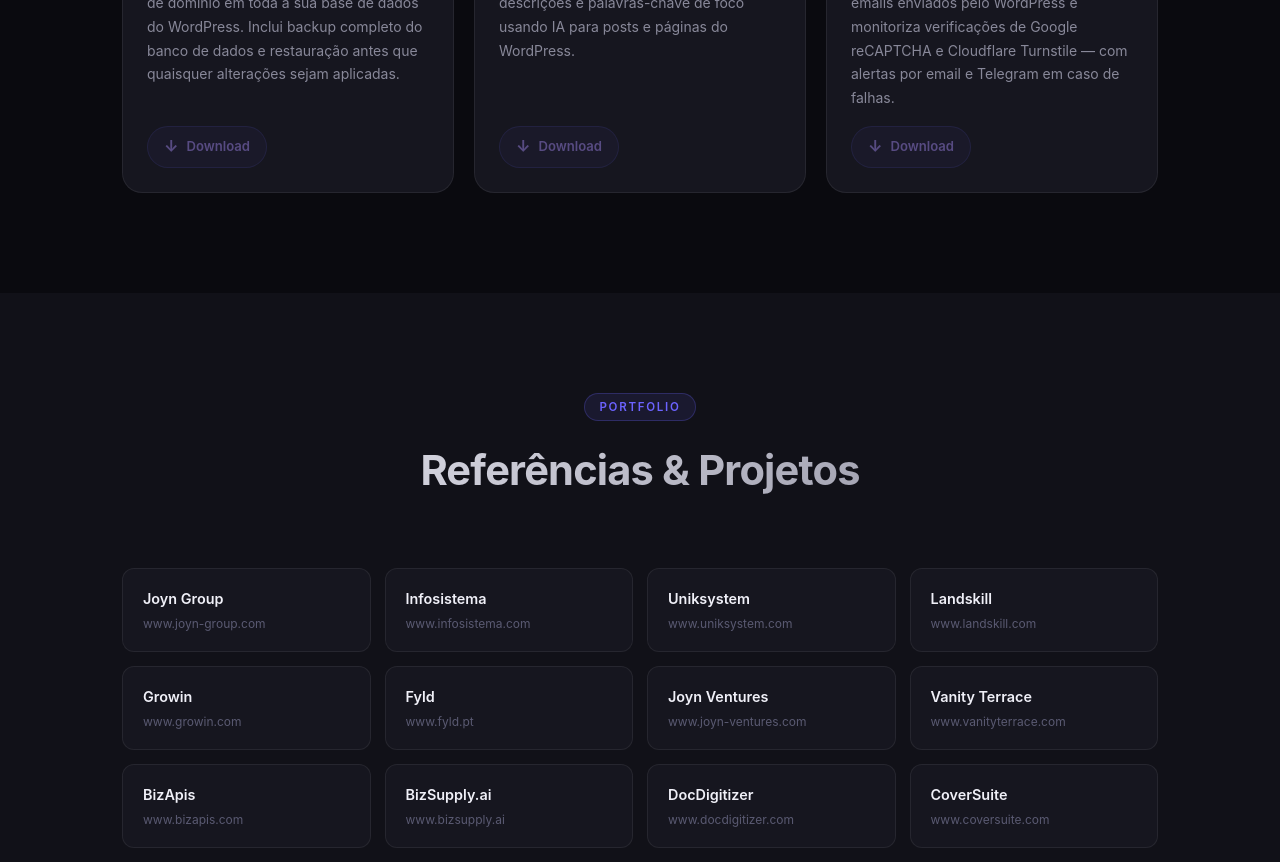
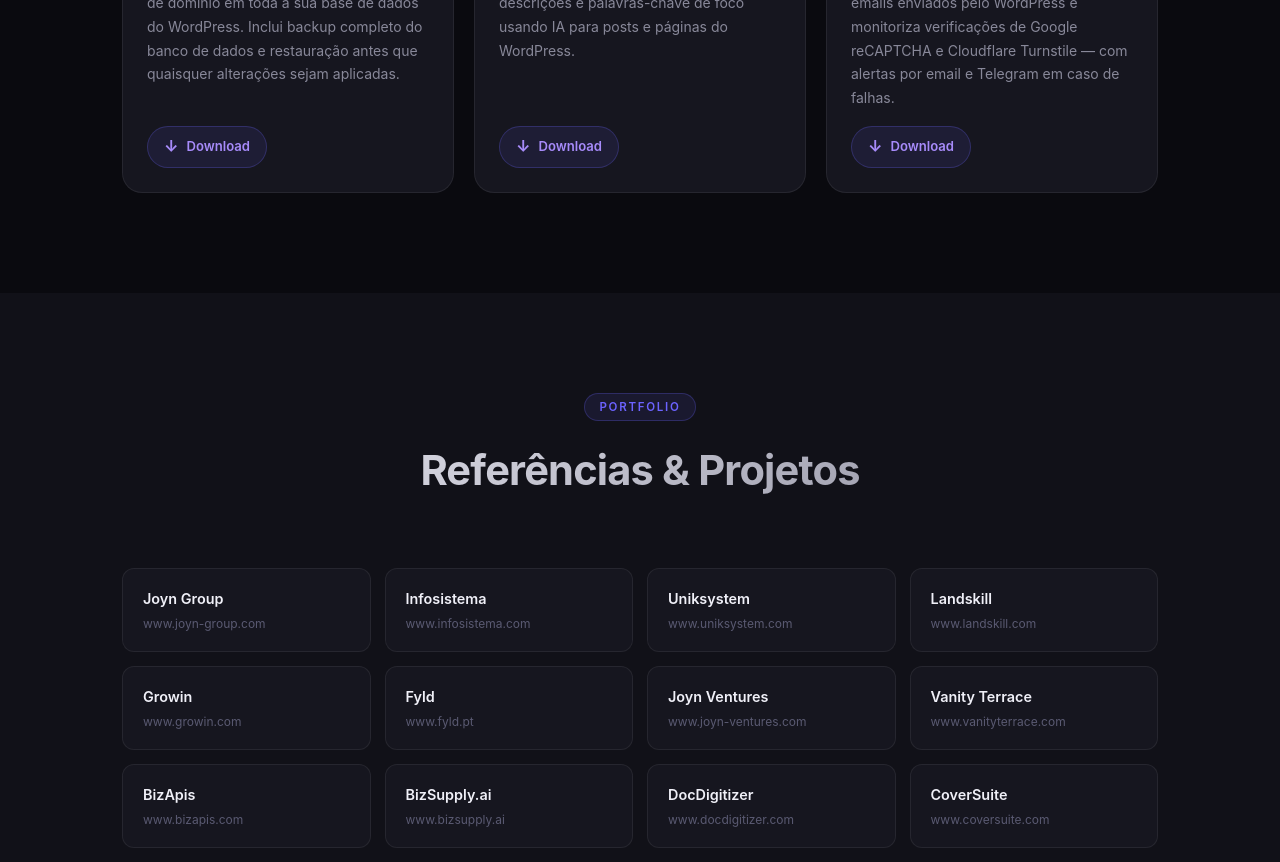
Before and after one commit to enovar/CV, a React (Vite) app: page / in a window 1280 px wide. Shown: the part 5300-6162 px from the top of the page. Built offline with nearby package versions, Linux system fonts and the light colour scheme.

Commit message:
Regular Update
Add Plugins

```diff
--- a/src/App.css
+++ b/src/App.css
@@ -810,6 +810,7 @@
   background: linear-gradient(135deg, rgba(108,99,255,0.06), transparent);
   opacity: 0;
   transition: opacity var(--transition);
+  pointer-events: none;
 }
 .plugin-card:hover {
   border-color: rgba(108,99,255,0.4);
--- a/src/components/Contact.jsx
+++ b/src/components/Contact.jsx
@@ -4,38 +4,41 @@
 import { useLang } from '../context/LangContext';
 
 const FORMSPREE_ENDPOINT = 'https://formspree.io/f/maqpoyaj';
-const CONTACT_EMAIL = 'luis.particular@gmail.com';
 const TURNSTILE_SITE_KEY = import.meta.env.VITE_TURNSTILE_SITE_KEY;
-
-function openMailto(form) {
-  const body = `${form.message}\n\n---\nNome: ${form.name}\nEmail: ${form.email}`;
-  window.open(
-    `mailto:${CONTACT_EMAIL}?subject=${encodeURIComponent(form.subject)}&body=${encodeURIComponent(body)}`
-  );
-}
 
 export default function Contact() {
   const [ref, inView] = useInView();
   const { t } = useLang();
   const c = t.contact;
   const [form, setForm] = useState({ name: '', email: '', subject: '', message: '' });
-  const [status, setStatus] = useState('idle'); // idle | sending | success | mailto | error
+  const [status, setStatus] = useState('idle'); // idle | sending | success | error
+  const [validationError, setValidationError] = useState('');
   const turnstileRef = useRef(null);
   const [tsToken, setTsToken] = useState(null);
 
-  const handleChange = (e) => setForm(prev => ({ ...prev, [e.target.name]: e.target.value }));
+  const handleChange = (e) => {
+    setValidationError('');
+    setForm(prev => ({ ...prev, [e.target.name]: e.target.value }));
+  };
 
   const reset = () => {
     setStatus('idle');
     setForm({ name: '', email: '', subject: '', message: '' });
+    setValidationError('');
     setTsToken(null);
     turnstileRef.current?.reset();
   };
 
   const handleSubmit = async (e) => {
     e.preventDefault();
+
+    const empty = Object.entries(form).find(([, v]) => !v.trim());
+    if (empty) {
+      setValidationError(c.validationError);
+      return;
+    }
+
     setStatus('sending');
-
     const token = tsToken || turnstileRef.current?.getResponse() || null;
 
     try {
@@ -56,26 +59,24 @@
         turnstileRef.current?.reset();
         return;
       }
-      // Non-ok HTTP response — fall through to mailto
     } catch {
-      // fetch blocked by CSP or network error — fall back to mailto
+      // network error
     }
 
-    // Fallback: open pre-filled email client
-    openMailto(form);
-    setStatus('mailto');
+    setStatus('error');
+    turnstileRef.current?.reset();
+    setTsToken(null);
   };
 
-  if (status === 'success' || status === 'mailto') {
-    const isMailto = status === 'mailto';
+  if (status === 'success') {
     return (
       <section id="contact" className="section contact-section" ref={ref}>
         <div className="container">
           <div className="contact-wrapper">
             <div className="contact-success">
-              <span className="success-icon">{isMailto ? '✉' : '✓'}</span>
-              <h3>{isMailto ? c.mailtoTitle : c.successTitle}</h3>
-              <p>{isMailto ? c.mailtoMsg : c.successMsg}</p>
+              <span className="success-icon">✓</span>
+              <h3>{c.successTitle}</h3>
+              <p>{c.successMsg}</p>
               <button className="btn-primary" onClick={reset}>
                 {c.sendAnother}
               </button>
@@ -130,6 +131,9 @@
               />
             )}
 
+            {validationError && (
+              <p className="form-error">{validationError}</p>
+            )}
             {status === 'error' && (
               <p className="form-error">{c.error}</p>
             )}
--- a/src/components/Plugins.jsx
+++ b/src/components/Plugins.jsx
@@ -23,11 +23,9 @@
               </div>
               <a
                 href={cvData.plugins[i].downloadUrl}
-                className={`plugin-download${cvData.plugins[i].downloadUrl === '#' ? ' disabled' : ''}`}
-                {...(cvData.plugins[i].downloadUrl !== '#'
-                  ? { download: true, target: '_blank', rel: 'noopener noreferrer' }
-                  : { onClick: e => e.preventDefault() }
-                )}
+                className="plugin-download"
+                target="_blank"
+                rel="noopener noreferrer"
               >
                 <span className="download-icon">↓</span>
                 {t.plugins.download}
--- a/src/data/cv.js
+++ b/src/data/cv.js
@@ -35,9 +35,9 @@
   ],
   languagePercents: [100, 90],
   plugins: [
-    { slug: 'domain-exchange', downloadUrl: '#' },
-    { slug: 'seo-ai-bulk', downloadUrl: '#' },
-    { slug: 'email-captcha-logger', downloadUrl: '#' },
+    { slug: 'domain-exchange', downloadUrl: 'https://github.com/enovar/DomainExchange/releases/download/v1.0/domain-exchange.zip' },
+    { slug: 'seo-ai-bulk', downloadUrl: 'https://github.com/enovar/seo-ai-bulk/releases/download/v1.0/seo-ai-bulk.zip' },
+    { slug: 'email-captcha-logger', downloadUrl: 'https://github.com/enovar/EmailLogger/releases/download/v1.0/wp-email-logger.zip' },
   ],
   references: [
     { name: "Joyn Group", url: "https://www.joyn-group.com" },
--- a/src/data/translations.js
+++ b/src/data/translations.js
@@ -96,8 +96,7 @@
       successMsg: 'Obrigado pelo contacto. Responderei o mais brevemente possível.',
       sendAnother: 'Enviar outra mensagem',
       error: 'Ocorreu um erro. Tente novamente.',
-      mailtoTitle: 'Email pronto a enviar!',
-      mailtoMsg: 'O teu cliente de email foi aberto com a mensagem preenchida. Clica em Enviar para completar o contacto.',
+      validationError: 'Por favor preencha todos os campos antes de enviar.',
     },
     // ── Footer ───────────────────────────────────────────────
     footer: {
@@ -290,8 +289,7 @@
       successMsg: 'Thank you for reaching out. I will reply as soon as possible.',
       sendAnother: 'Send another message',
       error: 'An error occurred. Please try again.',
-      mailtoTitle: 'Email ready to send!',
-      mailtoMsg: 'Your email client has opened with the message pre-filled. Click Send to complete the contact.',
+      validationError: 'Please fill in all fields before sending.',
     },
     footer: {
       built: 'Built with ❤️ ',
```
Also changed, not shown: 2 other files (tests, documents, lock files or other folders).
